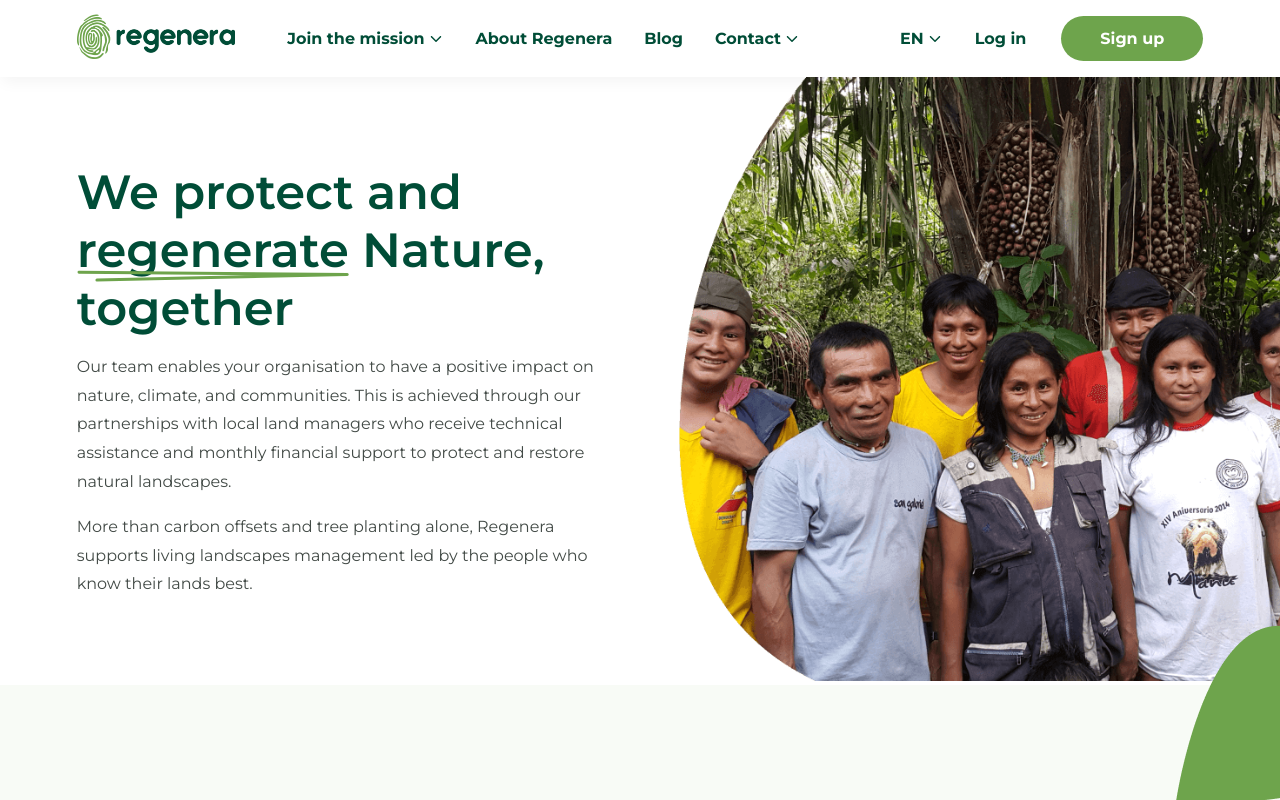
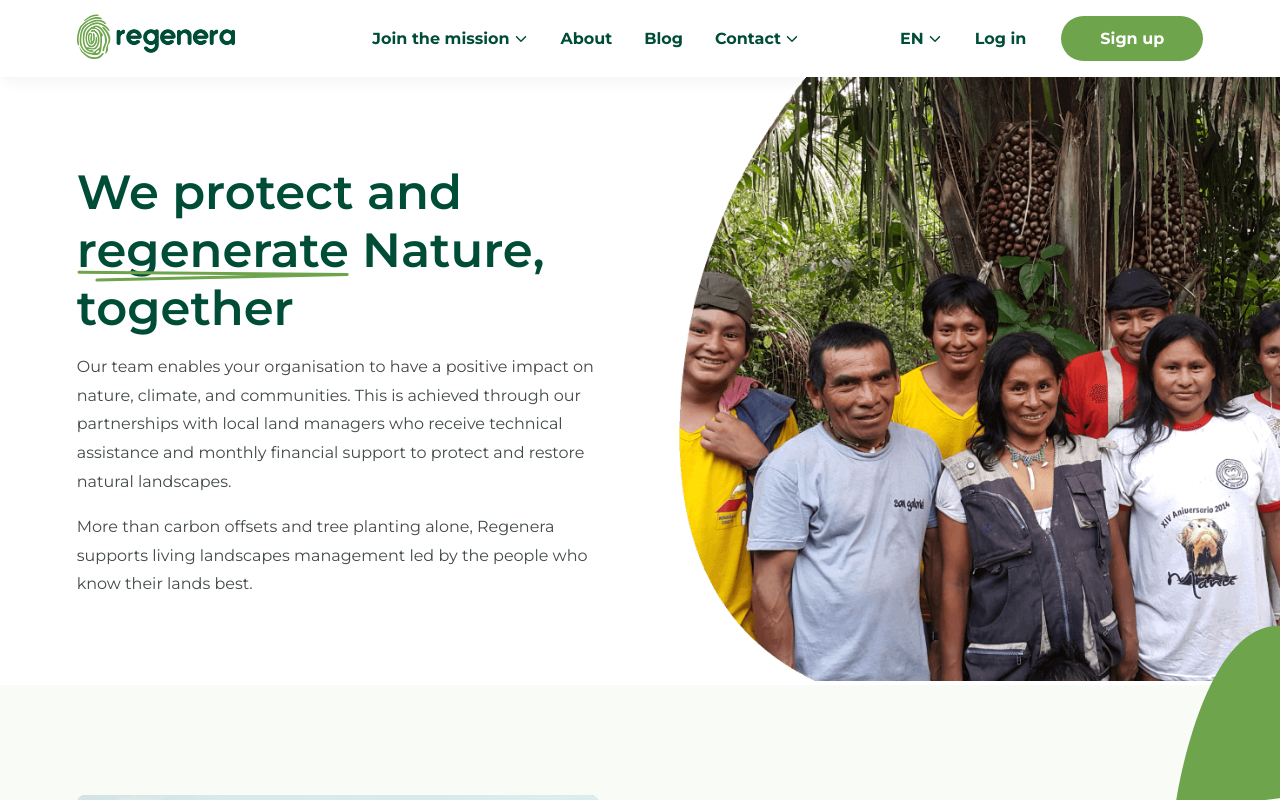
Before and after one commit to santoshnavle/regenera, a React (Create React App) app: page /about in a window 1280 px wide. Shown: the top 800 px of the page. Built offline with nearby package versions, Linux system fonts and the light colour scheme.

Commit message:
aboutus page change done

```diff
--- a/src/components/Navbar.js
+++ b/src/components/Navbar.js
@@ -187,7 +187,7 @@ const [openMenu, setOpenMenu] = useState(false);
                 className="navbar-link"
                 onClick={() => setOpenMenu(false)}
                 to="/about">
-                About Regenera
+                About
               </NavLink>
             </li>
             <li>
--- a/src/components/aboutUs/ReadytoJoin.js
+++ b/src/components/aboutUs/ReadytoJoin.js
@@ -8,7 +8,7 @@ const ToJoin = () => {
         position: relative;
         .team-section{
             min-height: 347px;
-            background-color:${({ theme }) => theme.colors.title_green};
+            background: url('../images/bg-texture-green.jpg');
             text-align: center;
             gap: 40px;
             .title-box{
--- a/src/pages/About.js
+++ b/src/pages/About.js
@@ -86,11 +86,17 @@ const About = () => {
             padding: 110px 4.8rem;
             max-width: 1920px;
         }
+        .autor-section {
+            .imgBoxClass{
+                flex: 1 0 50%;
+                max-width: 522px;
+            }
+            .img-text-container{
+                align-items: stretch;
+            }
+        }
         .corporation-section{
             background-color: white;
-        }
-        .imgBoxClass{
-            min-width: 522px;
         }
         .business-container{
             margin: 0 auto;
```
Also changed, not shown: public/images/b-corp-regener.png, public/images/bg-texture-green.jpg (added).
